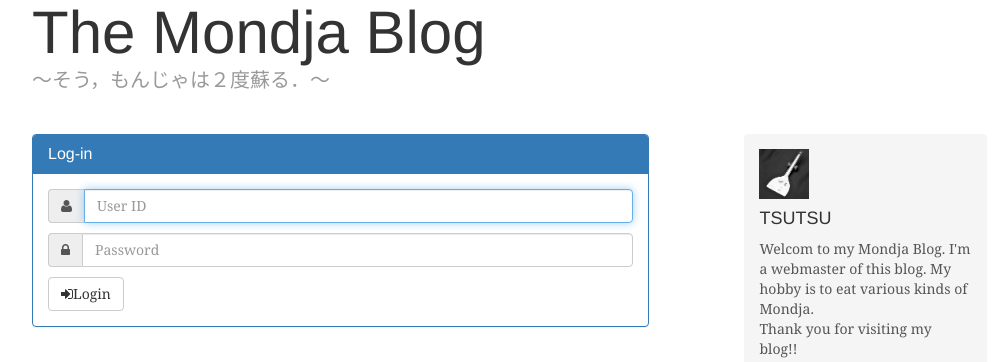
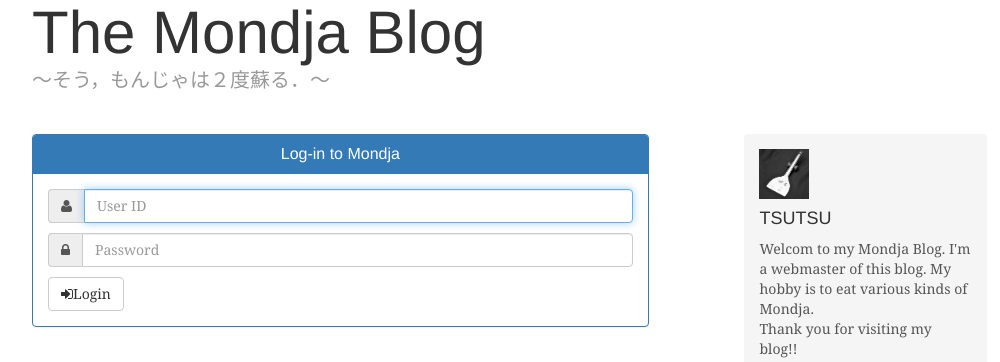
Before and after one commit to y-tsutsu/mondja-blog, a Django app: template static/templates/login.html in a window 1280 px wide. Shown: the part 110-472 px from the top of the page, without its empty margins (138-1138 px from the left). Run offline with Django 3.2, Linux system fonts and the light colour scheme; the template is opened without the code that fills it, so the values that code supplies are empty; some libraries are stand-ins or nearby versions.

Commit message:
ログインページのデザイン変更．

```diff
--- a/static/templates/login.html
+++ b/static/templates/login.html
@@ -11,7 +11,7 @@
 
     <div class="panel panel-primary">
         <div class="panel-heading">
-            <h3 class="panel-title">Log-in</h3>
+            <h3 class="panel-title text-center">Log-in to Mondja</h3>
         </div>
         <div class="panel-body">
             <div class="input-group" style="margin-bottom:10px;">
```
